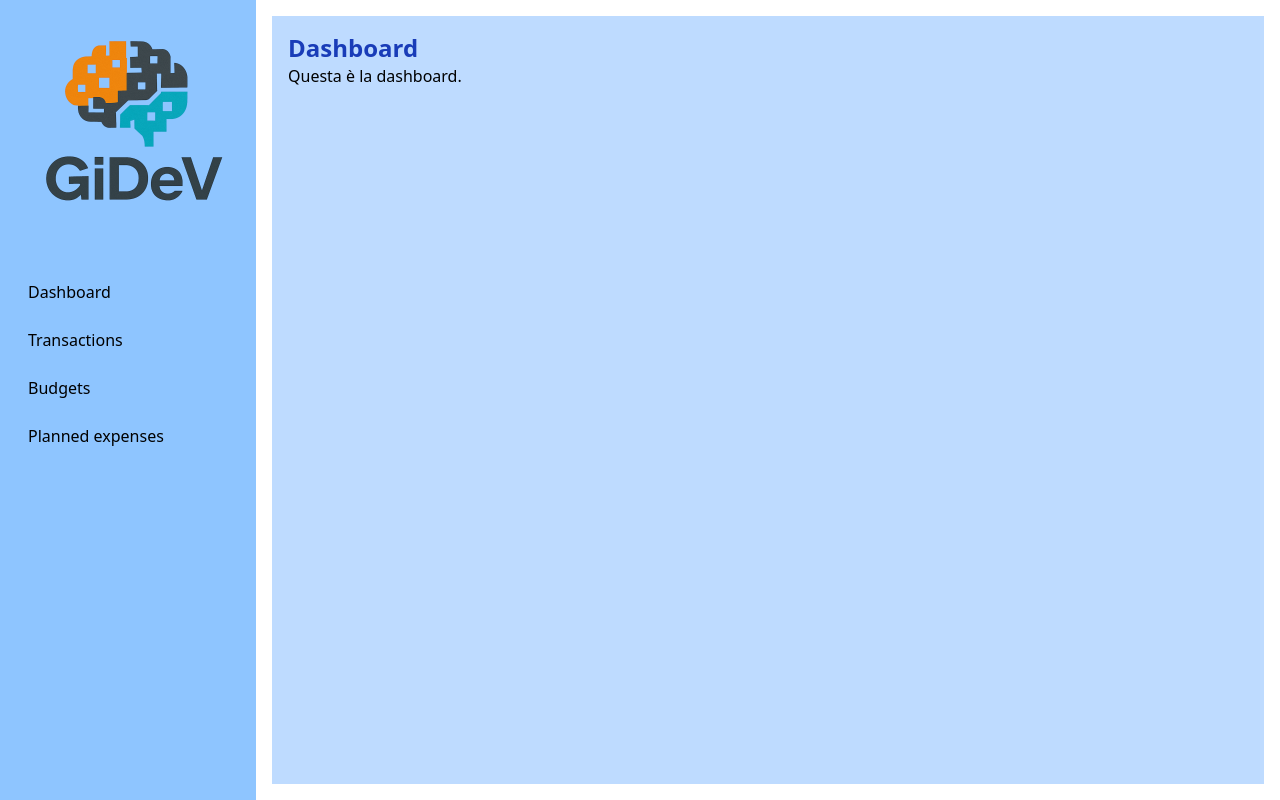
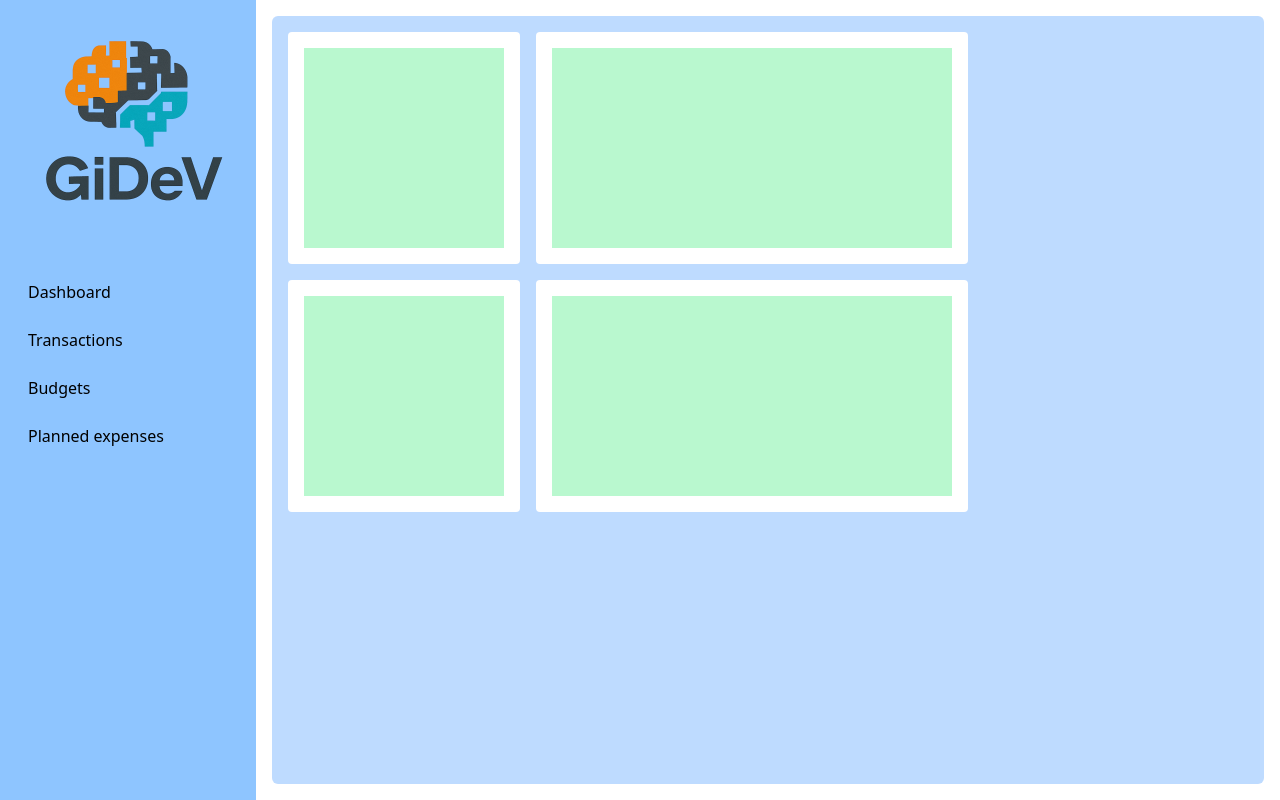
Before and after one commit to haruka1727/Smart-Budget, a React (Vite) app: page / in a window 1280 px wide. Built offline with nearby package versions, Linux system fonts and the light colour scheme.

Commit message:
created default component for the views in particular for the cell, row and view aligning in this way the usage in the devices with various sizes

```diff
--- /dev/null
+++ b/src/components/Utilities components/DefaultCell.tsx
@@ -0,0 +1,7 @@
+export default function DefaultCell({
+  children,
+}: {
+  children: React.ReactNode;
+}) {
+  return <div className="w-min h-min bg-white p-4 rounded-sm">{children}</div>;
+}
--- /dev/null
+++ b/src/components/Utilities components/DefaultRow.tsx
@@ -0,0 +1,3 @@
+export function DefaultRow({ children }: { children: React.ReactNode }) {
+  return <div className="flex gap-4 flex-col md:flex-row">{children}</div>;
+}
--- /dev/null
+++ b/src/components/Utilities components/DefaultView.tsx
@@ -0,0 +1,9 @@
+export function DefaultView({ children }: { children: React.ReactNode }) {
+  return (
+    <div className="py-4 h-screen">
+      <div className="flex h-full w-full bg-blue-200 p-4 flex-col gap-4 overflow-y-scroll no-scrollbar whitespace-nowrap rounded-md">
+        {children}
+      </div>
+    </div>
+  );
+}
--- a/src/components/Utilities components/Layout.tsx
+++ b/src/components/Utilities components/Layout.tsx
@@ -5,7 +5,7 @@ export function Layout() {
   return (
     <div className="flex">
       <SideBar />
-      <div className="flex-grow p-4">
+      <div className="flex-grow px-4">
         <Outlet />
       </div>
     </div>
--- a/src/index.css
+++ b/src/index.css
@@ -1,4 +1,14 @@
 @import "tailwindcss";
+
+@layer utilities {
+  .no-scrollbar::-webkit-scrollbar {
+    display: none;
+  }
+  .no-scrollbar {
+    -ms-overflow-style: none;
+    scrollbar-width: none;
+  }
+}
 
 #root,
 body,
@@ -7,7 +17,8 @@ html {
   height: 100%;
 }
 
-body, html {
+body,
+html {
   overscroll-behavior: none;
   -webkit-overflow-scrolling: auto;
 }
--- a/src/views/Dashboard.tsx
+++ b/src/views/Dashboard.tsx
@@ -1,9 +1,30 @@
+import DefaultCell from "../components/Utilities components/DefaultCell";
+import { DefaultRow } from "../components/Utilities components/DefaultRow";
+import { DefaultView } from "../components/Utilities components/DefaultView";
+
 function Dashboard() {
   return (
-    <div className="h-full w-full bg-blue-200 p-4">
-      <h1 className="text-2xl font-bold text-blue-800">Dashboard</h1>
-      <p>Questa è la dashboard.</p>
-    </div>
+    <DefaultView>
+      <DefaultRow>
+        <DefaultCell>
+          <div className="w-50 h-50 bg-green-200"></div>
+        </DefaultCell>
+
+        <DefaultCell>
+          <div className="w-100 h-50 bg-green-200"></div>
+        </DefaultCell>
+      </DefaultRow>
+
+      <DefaultRow>
+        <DefaultCell>
+          <div className="w-50 h-50 bg-green-200"></div>
+        </DefaultCell>
+
+        <DefaultCell>
+          <div className="w-100 h-50 bg-green-200"></div>
+        </DefaultCell>
+      </DefaultRow>
+    </DefaultView>
   );
 }
 
```
Also changed, not shown: src/components/SideBar.tsx (+19 -5 lines).
